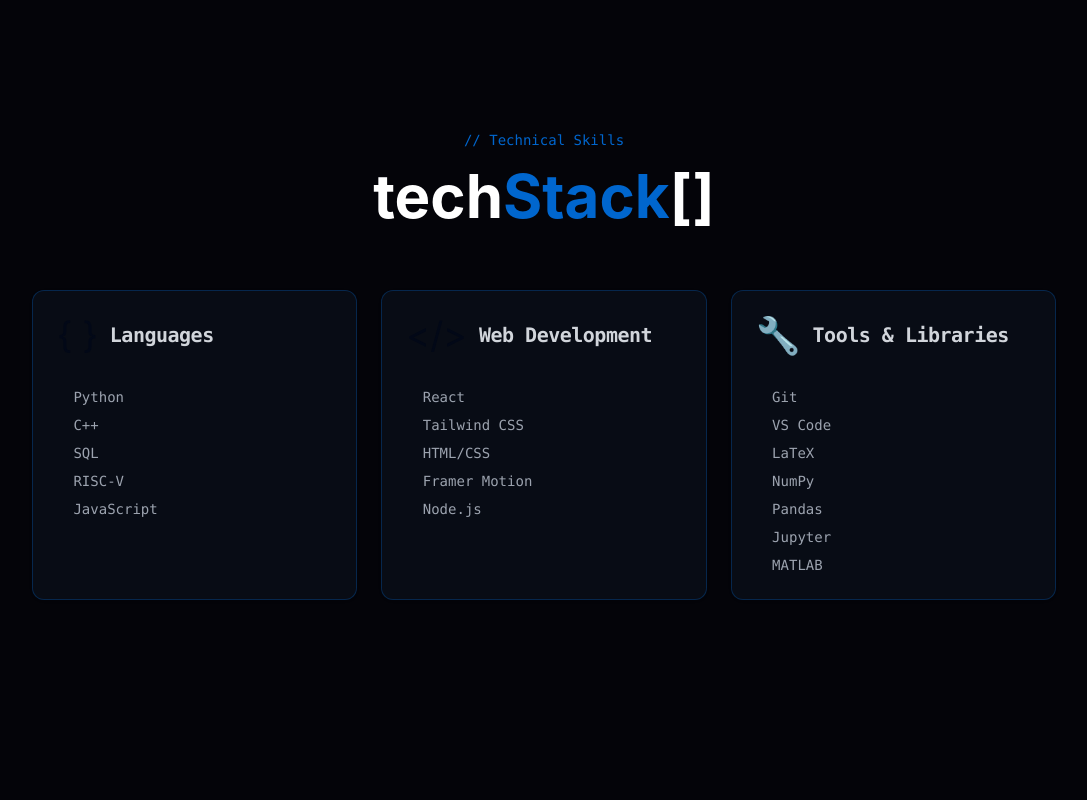
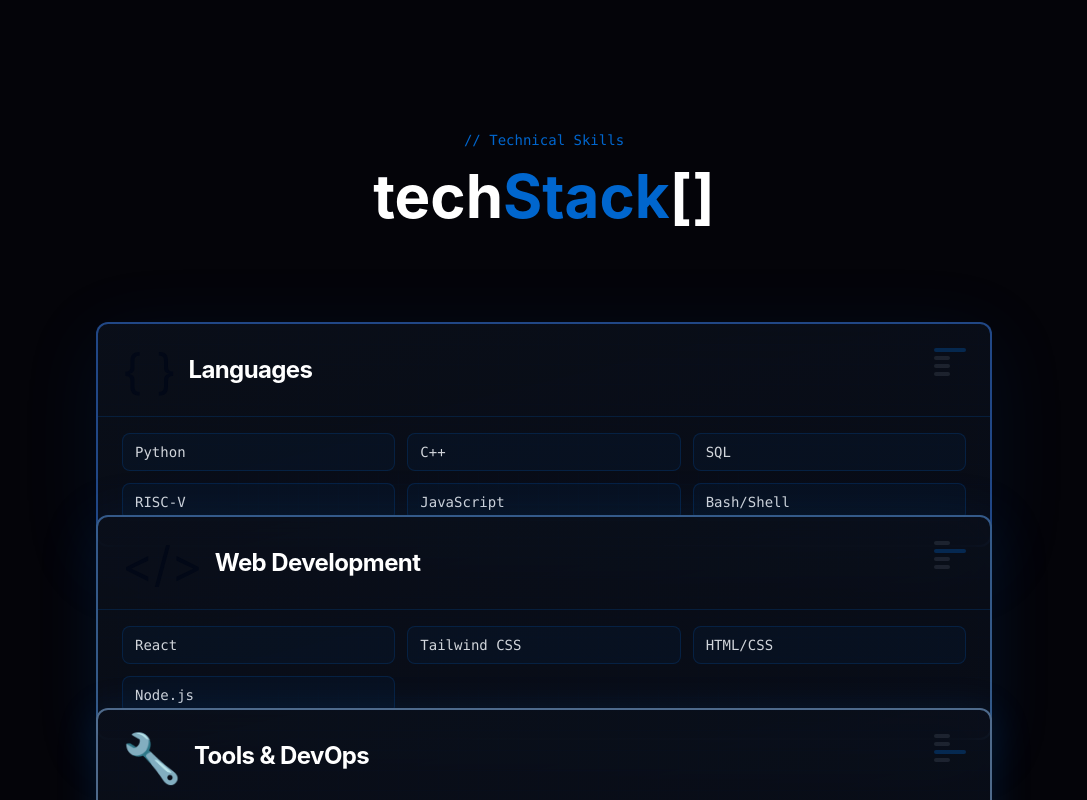
Before and after one commit to TulikaVarma/tulika-website-, a React (Vite) app: page / in a window 1280 px wide. Shown: the part 1780-2580 px from the top of the page, without its empty margins (96-1183 px from the left). Built offline with nearby package versions, Linux system fonts and the light colour scheme.

Commit message:
Technical Skills update

```diff
--- a/src/App.jsx
+++ b/src/App.jsx
@@ -331,9 +331,9 @@
 
       {/* SKILLS SECTION */}
       <section id="skills" className="relative w-full min-h-screen bg-[#040409] py-32 px-6 z-30">
-        <div className="max-w-7xl mx-auto">
+        <div className="max-w-4xl mx-auto">
           {/* Section Header */}
-          <div className="text-center mb-16">
+          <div className="text-center mb-24">
             <div className="font-mono text-[#0066CE] text-sm mb-4">
               {'// Technical Skills'}
             </div>
@@ -342,82 +342,185 @@
             </h2>
           </div>
 
-          {/* Skills Grid - Centered on larger screens */}
-          <div className="flex justify-center">
-            <div className="grid grid-cols-1 md:grid-cols-2 lg:grid-cols-3 gap-6 max-w-5xl w-full">
+          {/* Stacking Cards Container */}
+          <div className="relative space-y-[-2rem]">
             {[
               {
                 title: "Languages",
-                  skills: ["Python", "C++", "SQL", "RISC-V", "JavaScript"],
+                skills: ["Python", "C++", "SQL", "RISC-V", "JavaScript", "Bash/Shell"],
                 icon: "{ }",
-                  color: "from-blue-500/20 to-cyan-500/20"
+                color: "from-blue-600/30 to-cyan-600/30",
+                borderColor: "border-blue-500/50",
+                layer: 1
               },
               {
                 title: "Web Development",
-                  skills: ["React", "Tailwind CSS", "HTML/CSS", "Framer Motion", "Node.js"],
+                skills: ["React", "Tailwind CSS", "HTML/CSS", "Node.js"],
                 icon: "</>",
-                  color: "from-blue-500/20 to-cyan-500/20"
+                color: "from-blue-500/30 to-cyan-500/30",
+                borderColor: "border-blue-400/50",
+                layer: 2
               },
               {
-                  title: "Tools & Libraries",
-                  skills: ["Git", "VS Code", "LaTeX", "NumPy", "Pandas", "Jupyter", "MATLAB"],
+                title: "Tools & DevOps",
+                skills: ["Git", "Docker", "Linux", "VS Code", "LaTeX", "MATLAB"],
                 icon: "🔧",
-                  color: "from-blue-500/20 to-cyan-500/20"
+                color: "from-blue-400/30 to-cyan-400/30",
+                borderColor: "border-blue-300/50",
+                layer: 3
+              },
+              {
+                title: "Data & ML",
+                skills: ["NumPy", "Pandas", "PyTorch", "scikit-learn", "Jupyter", "Matplotlib"],
+                icon: "📊",
+                color: "from-blue-300/30 to-cyan-300/30",
+                borderColor: "border-blue-200/50",
+                layer: 4
               },
             ].map((category, index) => (
               <motion.div
                 key={index}
-                  initial={{ opacity: 0, y: 20 }}
-                  whileInView={{ opacity: 1, y: 0 }}
-                  viewport={{ once: true }}
-                  transition={{ delay: index * 0.1 }}
-                  whileHover={{ y: -8, scale: 1.02 }}
-                  className="group"
+                initial={{ opacity: 0, y: 100, scale: 0.9 }}
+                whileInView={{ opacity: 1, y: 0, scale: 1 }}
+                viewport={{ once: true, margin: "-100px" }}
+                transition={{
+                  delay: index * 0.2,
+                  duration: 0.6,
+                  ease: "easeOut"
+                }}
+                style={{
+                  zIndex: 10 + index,
+                }}
+                className="group relative"
               >
+                {/* Stack Shadow Effect */}
+                <div
+                  className="absolute -inset-4 bg-[#0066CE]/5 rounded-2xl blur-xl opacity-0 group-hover:opacity-100 transition-opacity duration-500"
+                  style={{
+                    transform: `translateY(${(4 - index) * 8}px)`,
+                  }}
+                />
+
                 <Card className={`
-                    relative overflow-hidden h-full
-                    bg-[#0A0F1A]/80
-                    border-[#0066CE]/30
+                  relative overflow-hidden
+                  bg-gradient-to-br from-[#0A0F1A]/95 to-[#0A0F1A]/80
+                  ${category.borderColor}
+                  border-2
                   hover:border-[#0066CE]
-                    hover:shadow-lg hover:shadow-[#0066CE]/20
-                    transition-all duration-300
-                    backdrop-blur
-                  `}>
-                    {/* Gradient overlay on hover */}
-                    <div className={`absolute inset-0 bg-gradient-to-br ${category.color} opacity-0 group-hover:opacity-100 transition-opacity duration-300`} />
+                  hover:shadow-2xl hover:shadow-[#0066CE]/30
+                  transition-all duration-500
+                  backdrop-blur-xl
+                  transform hover:-translate-y-12 hover:scale-105
+                `}
+                style={{
+                  boxShadow: `0 ${(4 - index) * 4}px ${(4 - index) * 20}px rgba(0, 102, 206, ${0.1 + index * 0.05})`
+                }}
+                >
+                  {/* Animated gradient background */}
+                  <div className={`
+                    absolute inset-0 bg-gradient-to-br ${category.color}
+                    opacity-0 group-hover:opacity-100
+                    transition-opacity duration-500
+                  `} />
 
-                    <CardHeader className="relative z-10">
-                      <div className="flex items-center gap-3 mb-2">
-                        <span className="text-4xl group-hover:scale-110 transition-transform duration-300">
+                  {/* Grid pattern overlay */}
+                  <div className="absolute inset-0 opacity-[0.03]"
+                    style={{
+                      backgroundImage: `
+                        linear-gradient(rgba(0, 102, 206, 0.5) 1px, transparent 1px),
+                        linear-gradient(90deg, rgba(0, 102, 206, 0.5) 1px, transparent 1px)
+                      `,
+                      backgroundSize: '20px 20px'
+                    }}
+                  />
+
+                  <CardHeader className="relative z-10 pb-4">
+                    <div className="flex items-start justify-between">
+                      <div className="flex-1">
+                        <div className="flex items-center gap-3 mb-1">
+                          <span className="text-5xl group-hover:scale-110 transition-transform duration-300">
                             {category.icon}
                           </span>
-                        <CardTitle className="text-gray-300 font-mono text-xl group-hover:text-[#0066CE] transition-colors">
+                          <div>
+                            <CardTitle className="text-white font-bold text-2xl mb-1 group-hover:text-[#0066CE] transition-colors">
                               {category.title}
                             </CardTitle>
                           </div>
+                        </div>
+                      </div>
+
+                      {/* Stack indicator */}
+                      <div className="flex flex-col gap-1 opacity-30 group-hover:opacity-100 transition-opacity">
+                        {[...Array(4)].map((_, i) => (
+                          <div
+                            key={i}
+                            className={`h-1 rounded-full transition-all duration-300 ${
+                              i === index
+                                ? 'w-8 bg-[#0066CE]'
+                                : 'w-4 bg-gray-600'
+                            }`}
+                          />
+                        ))}
+                      </div>
+                    </div>
                   </CardHeader>
 
-                    <CardContent className="relative z-10">
-                      <div className="space-y-2 font-mono text-sm">
+                  <CardContent className="relative z-10 pt-4 border-t border-[#0066CE]/20">
+                    <div className="grid grid-cols-2 md:grid-cols-3 gap-3">
                       {category.skills.map((skill, i) => (
                         <motion.div
                           key={i}
-                            initial={{ opacity: 0, x: -10 }}
-                            whileInView={{ opacity: 1, x: 0 }}
-                            transition={{ delay: index * 0.1 + i * 0.05 }}
-                            className="text-gray-400 hover:text-[#0066CE] hover:translate-x-2 transition-all cursor-default flex items-center gap-2"
+                          initial={{ opacity: 0, scale: 0.8 }}
+                          whileInView={{ opacity: 1, scale: 1 }}
+                          transition={{ delay: index * 0.2 + i * 0.05 }}
+                          className="
+                            relative
+                            bg-[#0066CE]/5
+                            border border-[#0066CE]/20
+                            rounded-lg px-3 py-2
+                            transition-all duration-300 cursor-default
+                          "
                         >
-                            <span className="text-[#0066CE] opacity-0 group-hover:opacity-100 transition-opacity">→</span>
+                          <span className="font-mono text-sm text-gray-300 transition-colors flex items-center gap-2">
                             {skill}
+                          </span>
                         </motion.div>
                       ))}
                     </div>
                   </CardContent>
+
+                  {/* Bottom edge highlight */}
+                  <div className="absolute bottom-0 left-0 right-0 h-1 bg-gradient-to-r from-transparent via-[#0066CE]/50 to-transparent opacity-0 group-hover:opacity-100 transition-opacity duration-500" />
                 </Card>
               </motion.div>
             ))}
           </div>
+
+          {/* Stack visualization at bottom */}
+          <motion.div
+            initial={{ opacity: 0 }}
+            whileInView={{ opacity: 1 }}
+            transition={{ delay: 0.8 }}
+            className="mt-16 text-center"
+          >
+            <div className="inline-flex items-center gap-2 px-4 py-2 rounded-full bg-[#0066CE]/10 border border-[#0066CE]/30">
+              <div className="flex gap-1">
+                {[...Array(4)].map((_, i) => (
+                  <div
+                    key={i}
+                    className="w-2 h-2 rounded-full bg-[#0066CE]"
+                    style={{
+                      opacity: 1 - (i * 0.2),
+                      animation: `pulse 2s ease-in-out ${i * 0.2}s infinite`
+                    }}
+                  />
+                ))}
               </div>
+              <span className="font-mono text-xs text-[#0066CE]">
+                4 Layers Deep
+              </span>
+            </div>
+          </motion.div>
         </div>
       </section>
 
```
Lines whose indentation alone changed are shown as unchanged.
